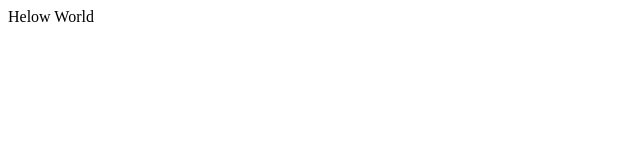
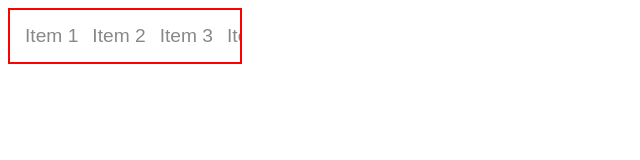
Before and after one commit to asos-jasonp/epyyjop.github.io, a plain HTML site: page index.html in a window 1280 px wide. Shown: the whole page, without its empty margins (0-640 px from the left). Drawn offline with Linux system fonts and the light colour scheme.

Commit message:
feat: Add css

```diff
--- /dev/null
+++ b/css/index.css
@@ -0,0 +1,33 @@
+.nav-wrapper {
+    /* Wrapper styling */
+	border: solid red 2px;
+	padding: 15px;
+	width: 200px;
+    /* Make this scrollable when needed */
+    overflow-x: auto;
+    /* We don't want vertical scrolling */
+    overflow-y: hidden;
+    /* Make an auto-hiding scroller for IE */
+    -ms-overflow-style: -ms-autohiding-scrollbar;
+    /* For WebKit implementations, provide inertia scrolling, mac feature that allows user to flick and the scroll continues instead of dead stops */
+    -webkit-overflow-scrolling: touch;
+    /* We don't want internal inline elements to wrap */
+    white-space: nowrap;
+    /* Remove the default scrollbar for WebKit implementations */
+    &::-webkit-scrollbar {
+        display: none;
+    }
+}
+
+.nav-wrapper > div {
+	color: #888;
+	font-size: 1.2em;
+	font-family: sans-serif;
+	display: inline;
+	align-items: center;
+	min-height: 44px;
+	margin-left: 10px;
+	&:first-of-type {
+		margin-left:0;
+	}
+}
--- a/index.html
+++ b/index.html
@@ -1 +1,31 @@
-Helow World
+<!doctype html>
+<html class="no-js" lang="">
+
+<head>
+  <meta charset="utf-8">
+  <meta http-equiv="x-ua-compatible" content="ie=edge">
+  <title>Epyyjop github page</title>
+  <meta name="description" content="Epyyjop github page">
+  <meta name="viewport" content="width=device-width, initial-scale=1, shrink-to-fit=no">
+
+  <!-- Place favicon.ico in the root directory -->
+
+  <link rel="stylesheet" href="css/index.css">
+</head>
+
+<body>
+  <div class="nav-wrapper">
+  		<div>Item 1</div>
+  		<div>Item 2</div>
+  		<div>Item 3</div>
+  		<div>Item 4</div>
+  		<div>Item 5</div>
+  		<div>Item 6</div>
+  		<div>Item 7</div>
+  		<div>Item 8</div>
+  		<div>Item 9</div>
+  		<div>Item 10</div>
+  </div>
+</body>
+
+</html>
```
